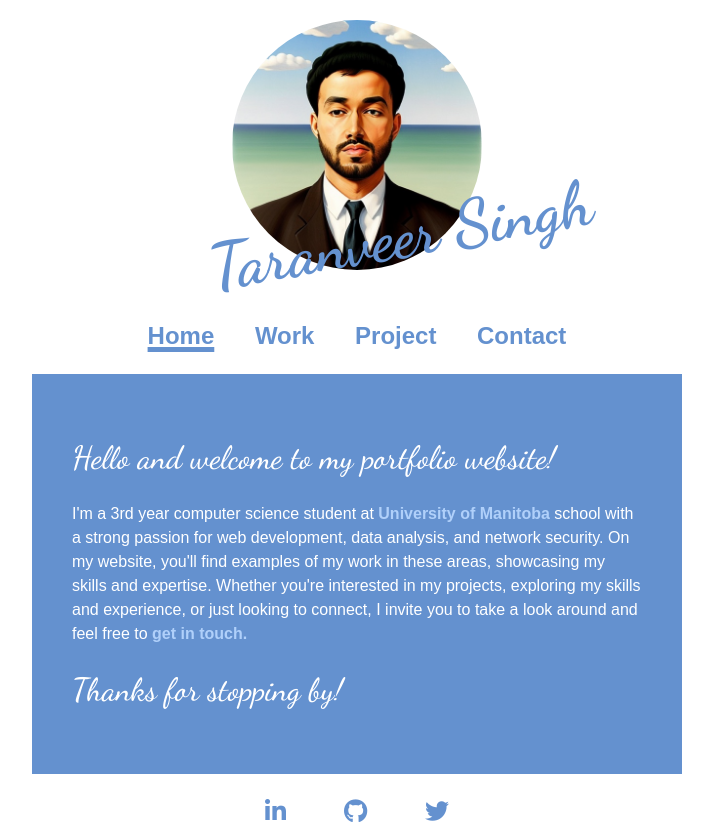
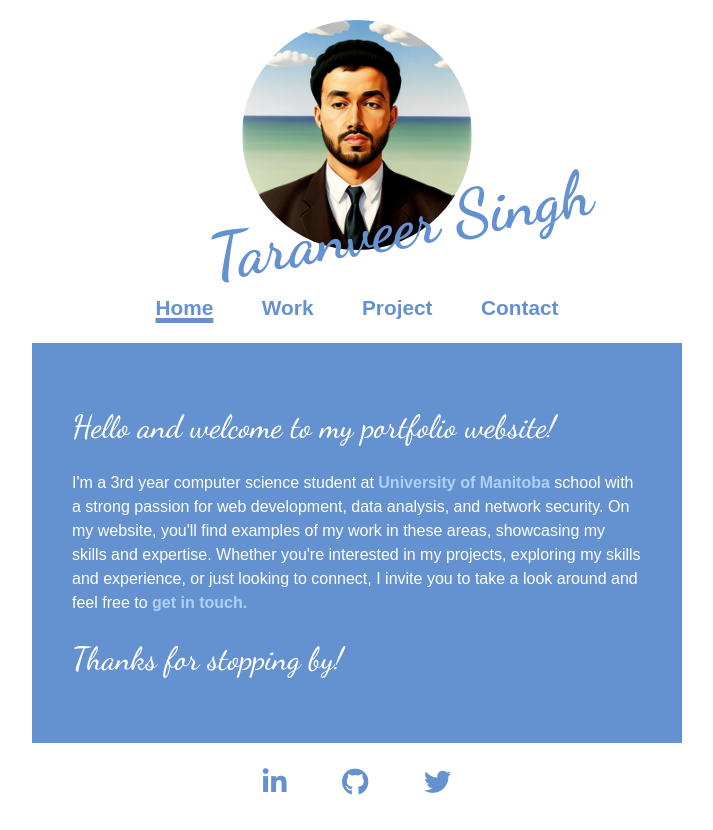
Before and after one commit to taranvsingh/portfolio, a plain HTML site: page index.html in a window 1280 px wide. Shown: the whole page, without its empty margins (283-996 px from the left). After the commit the page ends 804 px from the top, so only its background shows below. Drawn offline with Linux system fonts and the light colour scheme.

Commit message:
updates on main 2.0

```diff
--- a/style.css
+++ b/style.css
@@ -73,7 +73,7 @@ header {
   margin-top: 20px;
 
   position: relative;
-  height: 250px;
+  height: 230px;
   width: 500px;
 
   display: flex;
@@ -104,7 +104,7 @@ header {
   justify-content: space-evenly;
   color: var(--fc-primary);
   font-family: sans-serif;
-  font-size: 1.5em;
+  font-size: 1.3em;
   font-weight: bold;
 
 }
@@ -160,7 +160,7 @@ footer{
 .Nav_contacts {
   color: var(--fc-primary);
   font-family: sans-serif;
-  font-size: 1.5em;
+  font-size: 1.7em;
   display: flex;
   flex-direction: row;
   justify-content: space-evenly;
```
